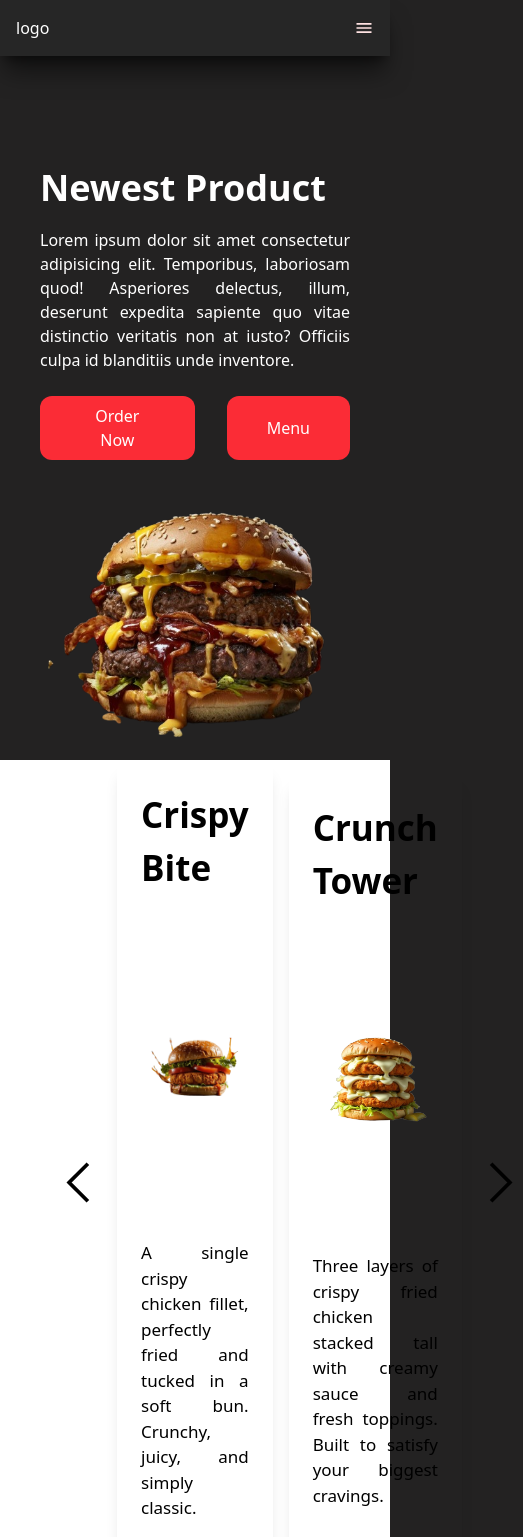
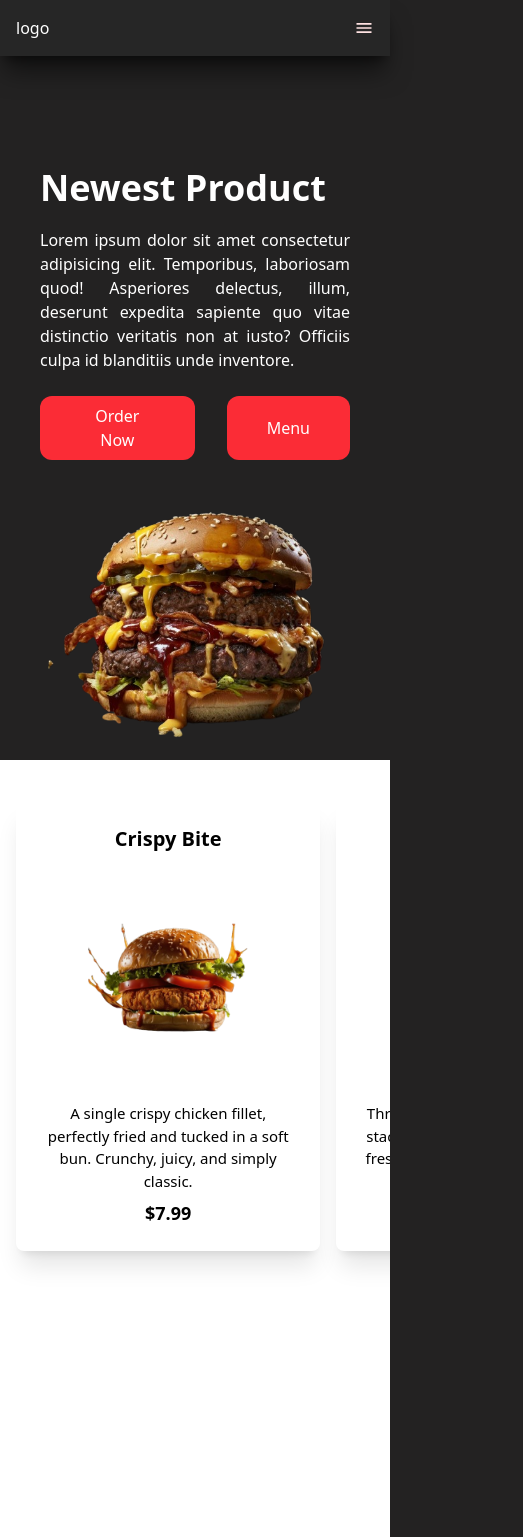
Before and after one commit to Juanagudelo9007/react-landing, a React (Vite) app: page / in a window 390 px wide. Shown: the top 1537 px of the page, 523 px wide, since content can reach past the window. Built offline with nearby package versions, Linux system fonts and the light colour scheme.

Commit message:
carrousel on  mobile done, chat gpt helped me with the snap-x and snap- center property,

```diff
--- a/src/components/Menu.jsx
+++ b/src/components/Menu.jsx
@@ -77,26 +77,30 @@ const Menu = () => {
   };
 
   return (
-    <div className="w-full min-h-screen bg-white ">
-      <div className="flex items-center space-x-4 p-14 h-screen ">
+    <div className="w-full min-h-screen bg-white">
+      {/* Big Screen */}
+      <div className="hidden md:flex items-center space-x-4 p-14 h-screen">
         <button onClick={prev}>
           <GrPrevious className="text-[45px]" />
         </button>
         {visibleCards.map((card) => (
           <div
-            className="relative group flex flex-col items-center gap-6 shadow-lg p-6 rounded-lg  text-justify"
+            className="relative group md:flex md:flex-col items-center gap-6 shadow-2xl p-6 rounded-lg text-center md:text-justify grid grid-cols-1 md:w-[300px]"
             key={card.id}
           >
-            <h1 className="font-extrabold text-[35px]">{card.title}</h1>
+            <h1 className="font-extrabold text-[20px] md:text-[35px]">
+              {card.title}
+            </h1>
             <img
-              className="w-full h-[250px] object-contain my-6"
+              className="w-full md:h-[250px] object-contain my-6"
               src={card.img}
             />
-            <p className="text-[17px]">{card.description}</p>
-            <strong className="text-[20px]">{card.price}</strong>
-            {/* Overlay Oder Now*/}
-            <div className="absolute inset-0 bg-black/60 backdrop-blur-sm opacity-0 group-hover:opacity-100 flex items-center justify-center transition-all duration-500">
-                <button className="font-extrabold px-12 py-4 bg-red-600 rounded-lg text-white">Order Now!</button>
+            <p className="md:text-[17px]">{card.description}</p>
+            <strong className="md:text-[20px]">{card.price}</strong>
+            <div className="absolute inset-0 bg-black/60 backdrop-blur-sm opacity-0 group-hover:opacity-100 flex items-center justify-center transition-all duration-500 rounded-lg">
+              <button className="font-extrabold px-12 py-4 bg-red-600 rounded-lg text-white">
+                Order Now!
+              </button>
             </div>
           </div>
         ))}
@@ -104,6 +108,33 @@ const Menu = () => {
           <GrNext className="text-[45px]" />
         </button>
       </div>
+
+      {/*  mobile */}
+      <div className="md:hidden flex overflow-x-auto snap-x snap-mandatory space-x-4 px-4 py-10">
+        {cards.map((card) => (
+          <div
+            className="min-w-[85%] snap-center bg-white shadow-xl rounded-lg p-6 relative group"
+            key={card.id}
+          >
+            <h1 className="font-extrabold text-[20px] text-center">
+              {card.title}
+            </h1>
+            <img
+              className="w-full h-[200px] object-contain my-6"
+              src={card.img}
+            />
+            <p className="text-[15px] text-center">{card.description}</p>
+            <strong className="text-[18px] block text-center mt-2">
+              {card.price}
+            </strong>
+            <div className="absolute inset-0 bg-black/60 backdrop-blur-sm opacity-0 group-hover:opacity-100 flex items-center justify-center transition-all duration-500 rounded-lg">
+              <button className="font-extrabold px-10 py-3 bg-red-600 rounded-lg text-white">
+                Order Now!
+              </button>
+            </div>
+          </div>
+        ))}
+      </div>
     </div>
   );
 };
```
